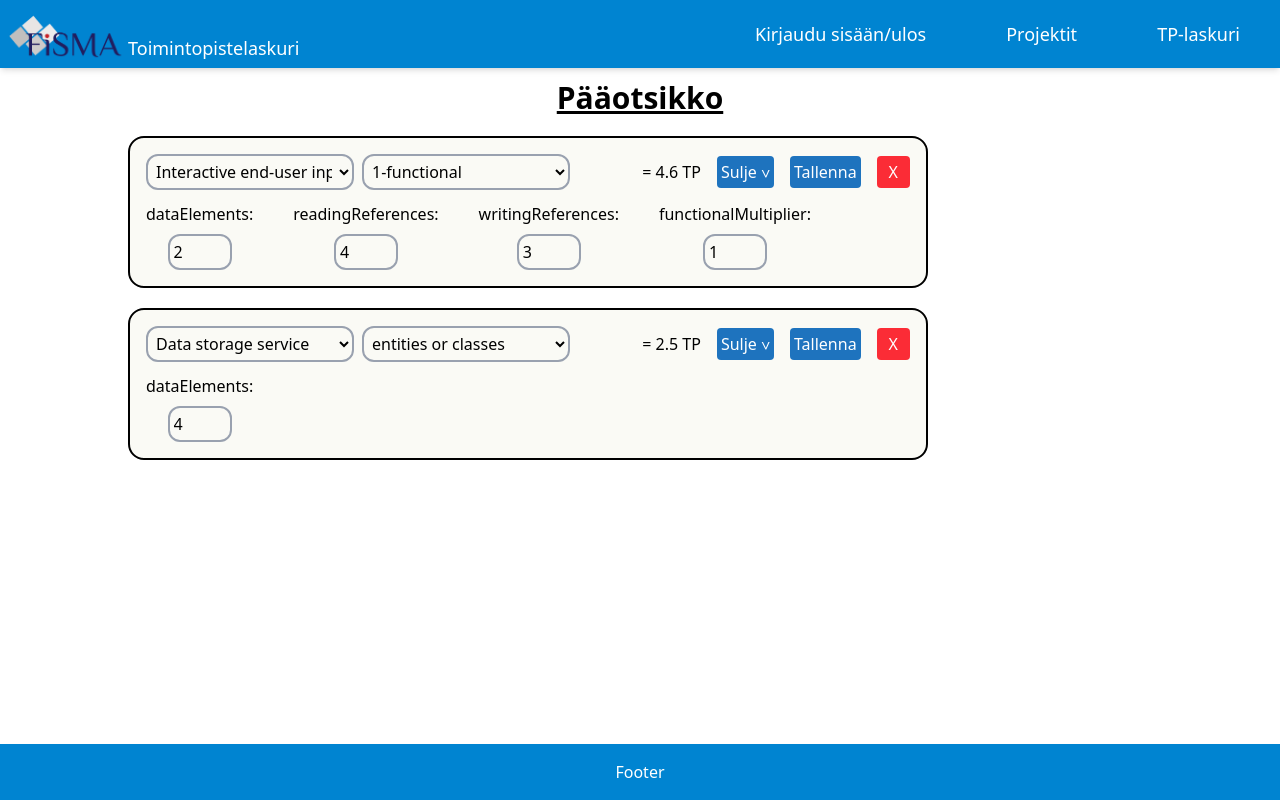
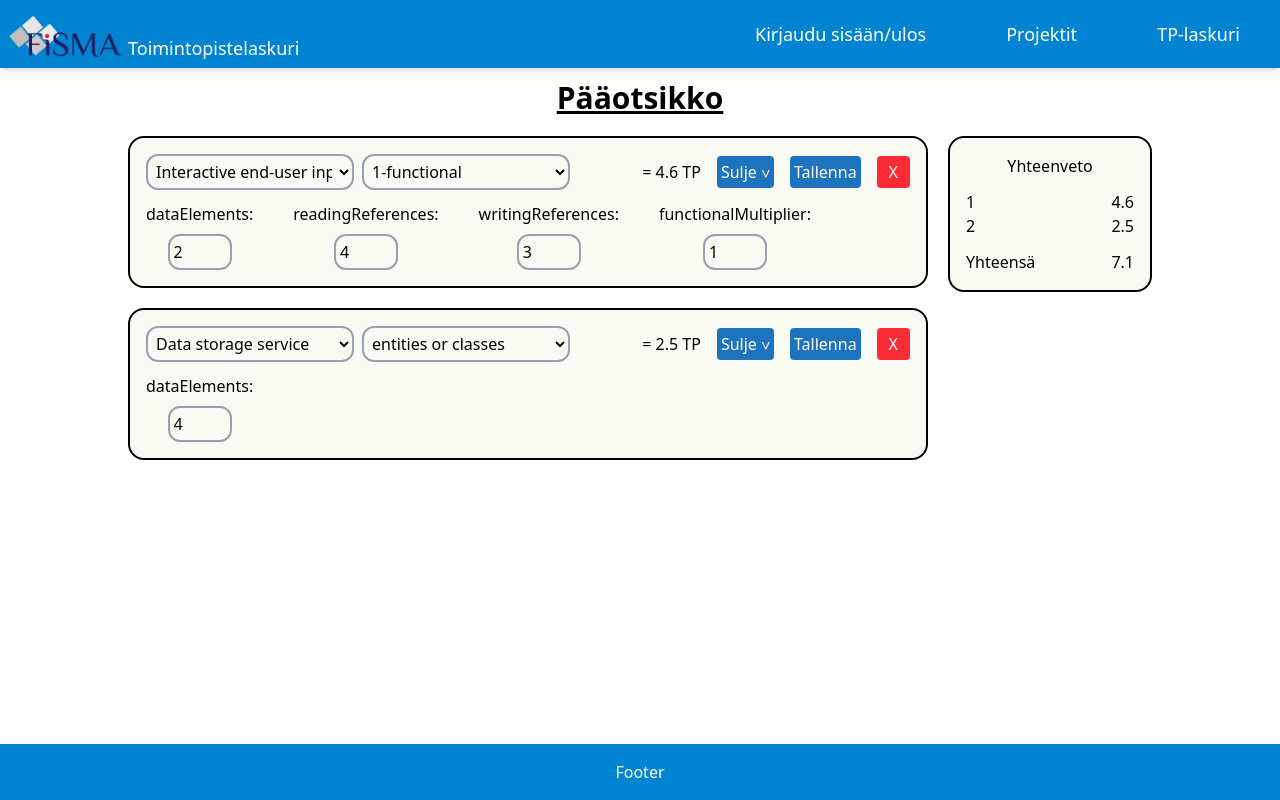
Before and after one commit to fisma-benefit-app/benefit-app, a React (Vite) app in the folder frontend/: page / in a window 1280 px wide. Built offline with nearby package versions, Linux system fonts and the light colour scheme.

Commit message:
40. Added summary

```diff
--- /dev/null
+++ b/frontend/src/components/FunctionalPointSummary.tsx
@@ -0,0 +1,52 @@
+import React from 'react'
+import { TGenericComponent } from '../lib/types';
+import { getCalculateFuntion, getComponentTypeOptions } from '../lib/fc-service-functions';
+
+type FunctionalClassComponentProps = {
+  functionalComponents: TGenericComponent[];
+};
+
+const calculateFunctionalComponentPoints = (component: TGenericComponent) => {
+  const calculateFunction = getCalculateFuntion((component.className && component.componentType) ? component.className : "");
+  //@ts-expect-error(TODO - component should be typed before it goes to the calculation)
+  const points = calculateFunction ? calculateFunction(component) : 0;
+  return points;
+}
+
+const calculateTotalFunctionalComponentPoints = (components: TGenericComponent[]) => {
+  let totalPoints = 0;
+  for (var x of components) {
+    totalPoints += calculateFunctionalComponentPoints(x)
+  }
+  return totalPoints;
+}
+export const FunctionalPointSummary = ({ functionalComponents }: FunctionalClassComponentProps) => {
+  console.log(functionalComponents)
+  return (
+    <div className="flex flex-col gap-3 border-2 bg-[#fafaf5] my-5 rounded-2xl p-4 sticky top-20">
+      Yhteenveto
+      <div className="flex flex-col">
+        {functionalComponents.map((component, i) => {
+          return (
+            <div className="flex justify-between w-full">
+              <div>
+                {i + 1}
+              </div>
+              <div>
+                {calculateFunctionalComponentPoints(component)}
+              </div>
+            </div>
+          );
+        })}
+      </div>
+      <div className="flex justify-between w-full">
+        <div>
+          Yhteensä
+        </div>
+        <div>
+          {calculateTotalFunctionalComponentPoints(functionalComponents)}
+        </div>
+      </div>
+    </div>
+  )
+}
--- a/frontend/src/components/Project.tsx
+++ b/frontend/src/components/Project.tsx
@@ -1,6 +1,7 @@
 // import { useState } from "react";
 import { projectFromDb } from "../lib/database-moc.ts";
 import FunctionalClassComponent from "./FunctionalClassComponent.tsx";
+import { FunctionalPointSummary } from "./FunctionalPointSummary.tsx";
 
 export default function Project() {
   // const [project, setProject] = useState(prjectFromDb);
@@ -8,12 +9,17 @@ export default function Project() {
   const project = projectFromDb;
 
   return (
-    <>
-      {project.functionalComponents.map((component) => {
-        return(
-          <FunctionalClassComponent componentProp={component} key={component.id} />
-        );
-      })}
-    </>
+    <div className="flex gap-5">
+      <div className="flex-1">
+        {project.functionalComponents.map((component) => {
+          return (
+            <FunctionalClassComponent componentProp={component} key={component.id} />
+          );
+        })}
+      </div>
+      <div className="flex-auto">
+        <FunctionalPointSummary functionalComponents={project.functionalComponents} />
+      </div>
+    </div>
   );
 }
```
